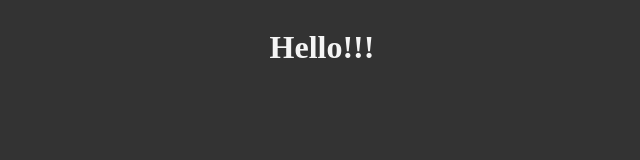
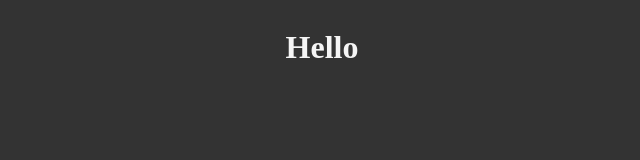
Before and after one commit to Sukumar755/gitPlaygroudnew, a plain HTML site: page index.html in a window 1280 px wide. Shown: the full height of the page, 318-958 px from the left. Drawn offline with Linux system fonts and the light colour scheme.

Commit message:
removed exclamation marks

```diff
--- a/index.html
+++ b/index.html
@@ -10,6 +10,6 @@
   </head>
 
   <body>
-    <h1>Hello!!!</h1>
+    <h1>Hello</h1>
   </body>
 </html>
```
